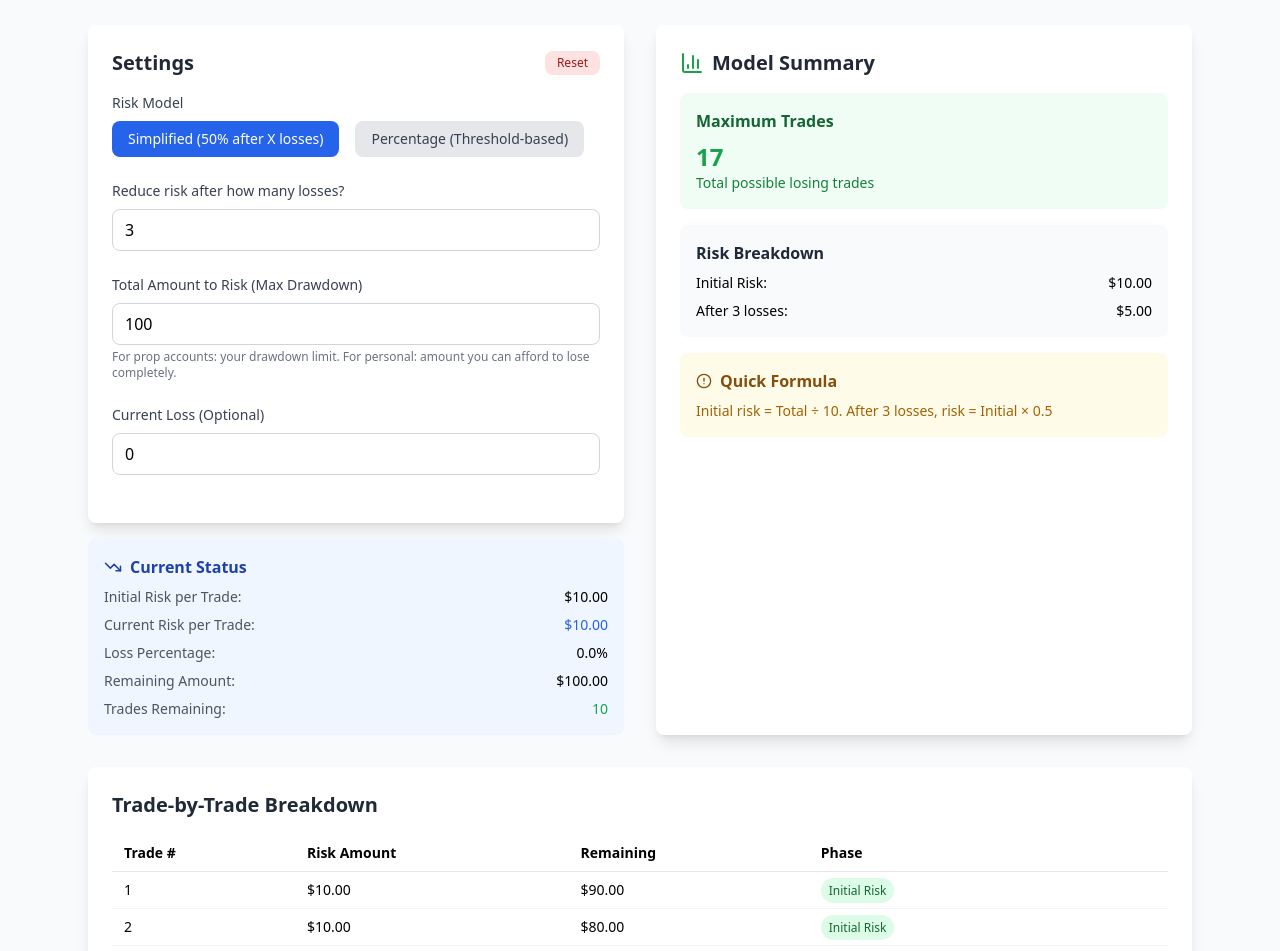
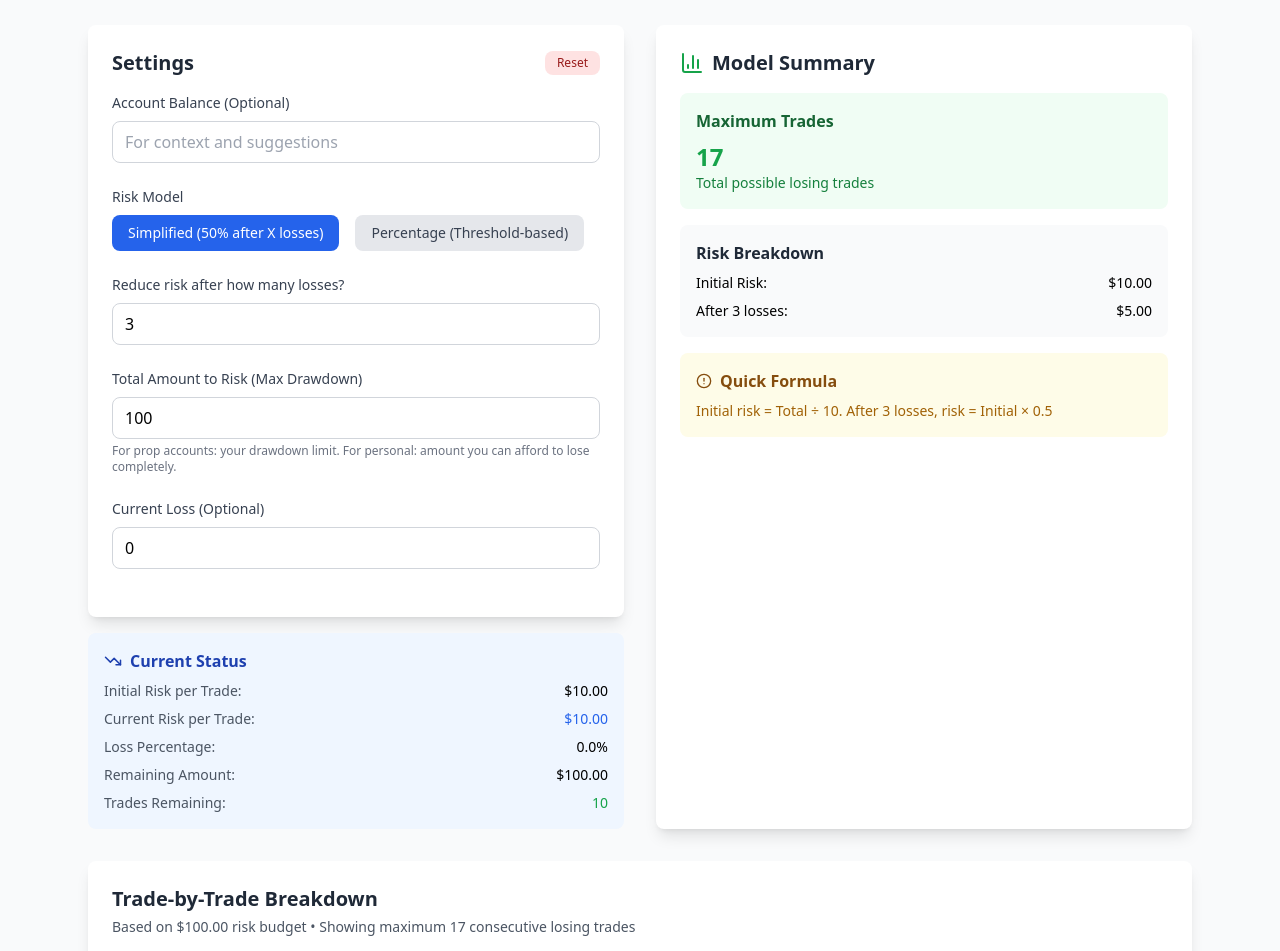
Before and after one commit to Afej/trade-risk-manager, a React (Vite) app: page / in a window 1280 px wide. Shown: the part 160-1111 px from the top of the page. Built offline with nearby package versions, Linux system fonts and the light colour scheme.

Commit message:
feat: add account balance input and risk percentage calculation in SettingsPanel, update TradeBreakdown for improved display of risk budget

```diff
--- a/src/components/SettingsPanel.jsx
+++ b/src/components/SettingsPanel.jsx
@@ -11,8 +11,15 @@ export const SettingsPanel = ({ calculations, onSettingsChange }) => {
     riskReduction2,
     totalAmount,
     currentLoss,
+    accountBalance,
     resetSettings,
   } = calculations
+
+  // Calculate risk percentage if both values exist
+  const riskPercentage =
+    accountBalance && totalAmount
+      ? ((totalAmount / accountBalance) * 100).toFixed(1)
+      : null
 
   return (
     <div className='p-4 bg-white rounded-lg shadow-lg sm:p-6'>
@@ -25,6 +32,46 @@ export const SettingsPanel = ({ calculations, onSettingsChange }) => {
           className='px-3 py-1 text-xs text-red-800 bg-red-100 rounded-lg transition-colors hover:bg-red-200'>
           Reset
         </button>
+      </div>
+
+      {/* Account Balance - Optional */}
+      <div className='mb-6'>
+        <label className='block mb-2 text-sm font-medium text-gray-700'>
+          Account Balance (Optional)
+        </label>
+        <input
+          type='number'
+          inputMode='numeric'
+          pattern='[0-9]*'
+          value={
+            accountBalance === null || accountBalance === undefined
+              ? ''
+              : accountBalance
+          }
+          onChange={(e) =>
+            handleNumericInput(
+              e.target.value,
+              (value) => onSettingsChange('accountBalance', value),
+              { min: 1 }
+            )
+          }
+          placeholder='For context and suggestions'
+          className='px-3 py-2 w-full rounded-lg border border-gray-300 focus:ring-2 focus:ring-blue-500 focus:border-transparent'
+          min='1'
+        />
+        {riskPercentage && (
+          <p className='mt-1 text-xs font-semibold text-gray-500'>
+            You're risking {riskPercentage}% of your account balance
+          </p>
+        )}
+        {accountBalance && totalAmount && accountBalance >= totalAmount * 2 && (
+          <div className='p-2 mt-2 bg-blue-50 rounded border border-blue-200'>
+            <p className='text-xs text-blue-700'>
+              💡 Your account has grown significantly. Consider updating your
+              risk amount if comfortable.
+            </p>
+          </div>
+        )}
       </div>
 
       {/* Model Selection */}
--- a/src/components/TradeBreakdown.jsx
+++ b/src/components/TradeBreakdown.jsx
@@ -1,15 +1,15 @@
 import { formatCurrency } from '../utils/helpers'
 
 export const TradeBreakdown = ({ calculations }) => {
-  const { hasValidData, results, activeModel } = calculations
+  const { hasValidData, results, activeModel, totalAmountValue } = calculations
 
   if (!hasValidData) {
     return (
-      <div className='mt-6 sm:mt-8 bg-white rounded-lg shadow-lg p-4 sm:p-6'>
-        <h2 className='text-lg sm:text-xl font-semibold mb-4 text-gray-800'>
+      <div className='p-4 mt-6 bg-white rounded-lg shadow-lg sm:mt-8 sm:p-6'>
+        <h2 className='mb-4 text-lg font-semibold text-gray-800 sm:text-xl'>
           Trade-by-Trade Breakdown
         </h2>
-        <div className='text-center py-8 text-gray-500'>
+        <div className='py-8 text-center text-gray-500'>
           <p>Enter valid values to see the trade breakdown</p>
         </div>
       </div>
@@ -17,21 +17,28 @@ export const TradeBreakdown = ({ calculations }) => {
   }
 
   return (
-    <div className='mt-6 sm:mt-8 bg-white rounded-lg shadow-lg p-4 sm:p-6'>
-      <h2 className='text-lg sm:text-xl font-semibold mb-4 text-gray-800'>
-        Trade-by-Trade Breakdown
-      </h2>
+    <div className='p-4 mt-6 bg-white rounded-lg shadow-lg sm:mt-8 sm:p-6'>
+      <div className='mb-4'>
+        <h2 className='text-lg font-semibold text-gray-800 sm:text-xl'>
+          Trade-by-Trade Breakdown
+        </h2>
+        <p className='mt-1 text-sm text-gray-600'>
+          Based on {formatCurrency(totalAmountValue)} risk budget • Showing
+          maximum {results.totalTrades} consecutive losing trades
+        </p>
+      </div>
+
       <div className='overflow-x-auto -mx-2 sm:mx-0'>
-        <table className='w-full text-sm min-w-full'>
+        <table className='w-full min-w-full text-sm'>
           <thead>
             <tr className='border-b border-gray-200'>
-              <th className='text-left py-2 px-2 sm:px-3'>Trade #</th>
-              <th className='text-left py-2 px-2 sm:px-3'>Risk Amount</th>
-              <th className='text-left py-2 px-2 sm:px-3'>Remaining</th>
+              <th className='px-2 py-2 text-left sm:px-3'>Trade #</th>
+              <th className='px-2 py-2 text-left sm:px-3'>Risk Amount</th>
+              <th className='px-2 py-2 text-left sm:px-3'>Remaining Budget</th>
               {activeModel === 'percentage' && (
-                <th className='text-left py-2 px-2 sm:px-3'>Loss %</th>
+                <th className='px-2 py-2 text-left sm:px-3'>Loss %</th>
               )}
-              <th className='text-left py-2 px-2 sm:px-3'>Phase</th>
+              <th className='px-2 py-2 text-left sm:px-3'>Phase</th>
             </tr>
           </thead>
           <tbody>
@@ -39,17 +46,17 @@ export const TradeBreakdown = ({ calculations }) => {
               <tr
                 key={index}
                 className='border-b border-gray-100 hover:bg-gray-50'>
-                <td className='py-2 px-2 sm:px-3 font-medium'>{trade.trade}</td>
-                <td className='py-2 px-2 sm:px-3'>
+                <td className='px-2 py-2 font-medium sm:px-3'>{trade.trade}</td>
+                <td className='px-2 py-2 sm:px-3'>
                   {formatCurrency(trade.risk)}
                 </td>
-                <td className='py-2 px-2 sm:px-3'>
+                <td className='px-2 py-2 sm:px-3'>
                   {formatCurrency(trade.remaining)}
                 </td>
                 {activeModel === 'percentage' && (
-                  <td className='py-2 px-2 sm:px-3'>{trade.lossPercentage}%</td>
+                  <td className='px-2 py-2 sm:px-3'>{trade.lossPercentage}%</td>
                 )}
-                <td className='py-2 px-2 sm:px-3'>
+                <td className='px-2 py-2 sm:px-3'>
                   <span
                     className={`px-2 py-1 rounded-full text-xs ${
                       trade.phase.includes('Initial')
@@ -67,7 +74,7 @@ export const TradeBreakdown = ({ calculations }) => {
               <tr>
                 <td
                   colSpan='5'
-                  className='py-2 px-2 sm:px-3 text-center text-gray-500'>
+                  className='px-2 py-2 text-center text-gray-500 sm:px-3'>
                   ... and {results.trades.length - 20} more trades
                 </td>
               </tr>
--- a/src/hooks/useRiskCalculations.js
+++ b/src/hooks/useRiskCalculations.js
@@ -11,6 +11,7 @@ import { DEFAULTS } from '../utils/constants'
 const RISK_CALCULATOR_DEFAULTS = {
   totalAmount: DEFAULTS.TOTAL_AMOUNT,
   currentLoss: DEFAULTS.CURRENT_LOSS,
+  accountBalance: null,
   activeModel: 'simplified',
   lossTrigger: 3,
   firstThreshold: 30,
@@ -91,6 +92,7 @@ export const useRiskCalculations = () => {
     secondThreshold: settings.secondThreshold,
     riskReduction1: settings.riskReduction1,
     riskReduction2: settings.riskReduction2,
+    accountBalance: settings.accountBalance,
 
     // Setters
     setTotalAmount: (value) => updateSetting('totalAmount', value),
@@ -101,6 +103,7 @@ export const useRiskCalculations = () => {
     setSecondThreshold: (value) => updateSetting('secondThreshold', value),
     setRiskReduction1: (value) => updateSetting('riskReduction1', value),
     setRiskReduction2: (value) => updateSetting('riskReduction2', value),
+    setAccountBalance: (value) => updateSetting('accountBalance', value),
 
     // Reset function
     resetSettings,
--- a/src/pages/Home.jsx
+++ b/src/pages/Home.jsx
@@ -17,14 +17,15 @@ const Home = () => {
       riskReduction2: calculations.setRiskReduction2,
       totalAmount: calculations.setTotalAmount,
       currentLoss: calculations.setCurrentLoss,
+      accountBalance: calculations.setAccountBalance,
     }
     setterMap[field]?.(value)
   }
 
   return (
-    <div className='max-w-6xl mx-auto p-3 sm:p-6'>
+    <div className='p-3 mx-auto max-w-6xl sm:p-6'>
       <div className='mb-6 sm:mb-8'>
-        <h1 className='text-xl sm:text-2xl font-bold text-gray-800 mb-2'>
+        <h1 className='mb-2 text-xl font-bold text-gray-800 sm:text-2xl'>
           Risk Management Calculator
         </h1>
         <p className='text-gray-600'>
@@ -32,7 +33,7 @@ const Home = () => {
         </p>
       </div>
 
-      <div className='grid grid-cols-1 lg:grid-cols-2 gap-4 lg:gap-8'>
+      <div className='grid grid-cols-1 gap-4 lg:grid-cols-2 lg:gap-8'>
         <div>
           <SettingsPanel
             calculations={calculations}
```
